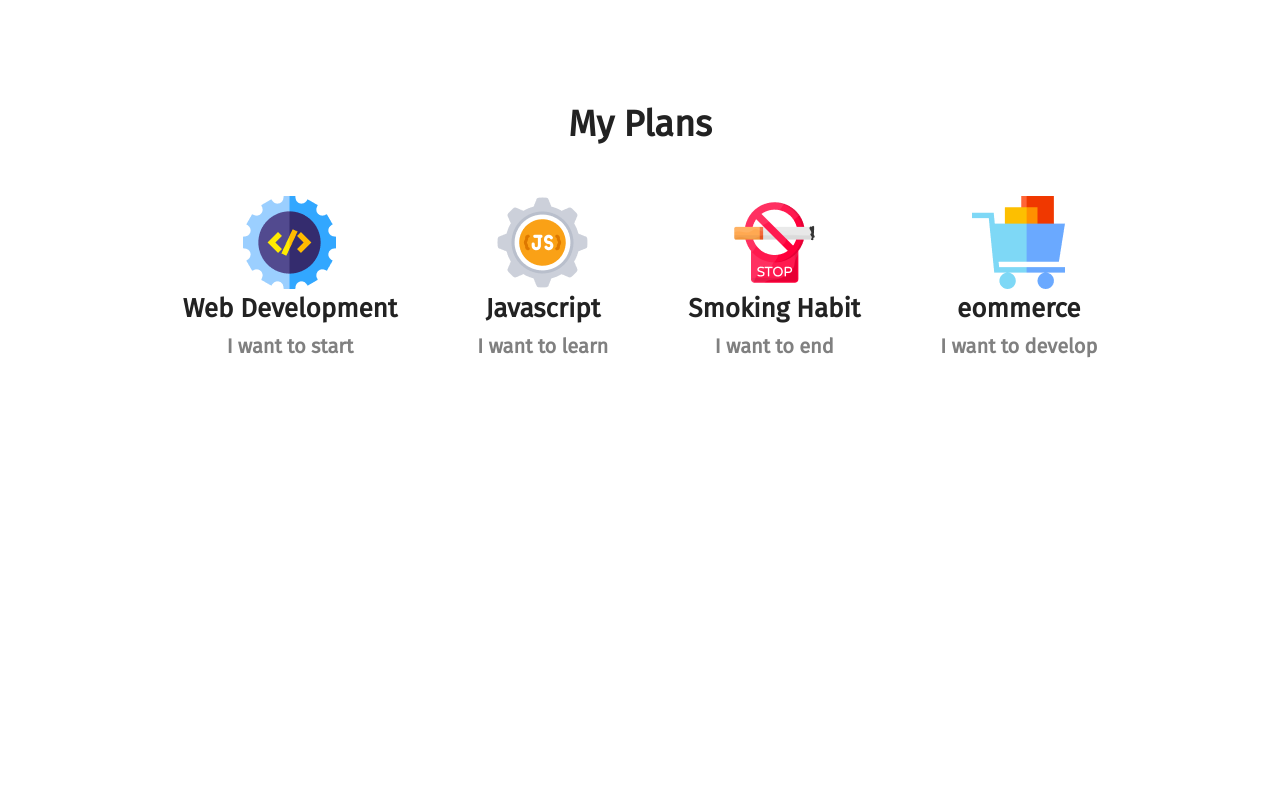
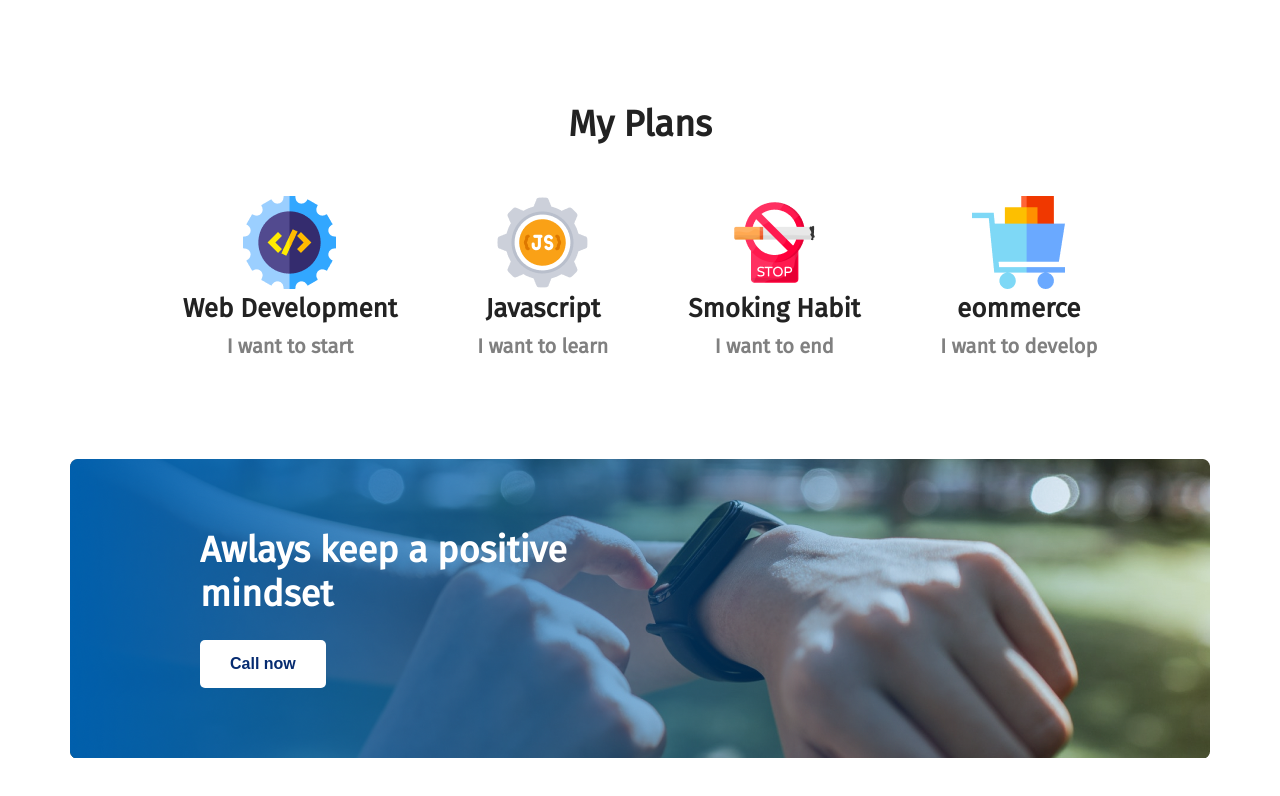
Before and after one commit to fatemaahad7/positive-website, a plain HTML site: page index.html in a window 1280 px wide. Shown: the part 1282-2078 px from the top of the page. Before the commit the page ends 1740 px from the top, so only its background shows below. Drawn offline with Linux system fonts and the light colour scheme.

Commit message:
call now section added with background images

```diff
--- a/index.html
+++ b/index.html
@@ -41,7 +41,7 @@
         </section>
 
         <section class="plan-section">
-            <h3 class="section-title"> My Plans</h3>
+            <h3 class="section-title">My Plans</h3>
             <div class="plan-container">
                 <div class="plan">
                     <img src="images/icons/web.png" alt="">
@@ -65,6 +65,13 @@
                 </div>
             </div>
         </section>
+
+        <section class="call-now">
+            <div class="text-area">
+                <h3 class="section-title"> Awlays keep a positive mindset</h3>
+                <button class="primary-btn">Call now</button>
+            </div>
+        </section>
     </main>
     <footer></footer>
 </body>
--- a/styles.css
+++ b/styles.css
@@ -94,3 +94,23 @@ body {
     font-weight: 700;
     color: grey;
 }
+
+
+/* -------------- CALL NOW SECTION STYLES --------------*/
+.call-now {
+    background-image: url('images/gradient1.png') , url('images/watch.png');
+    background-repeat: no-repeat;
+    background-position: top;
+    padding: 70px 200px;
+    margin-bottom: 100px;
+}
+.call-now .text-area {
+    width: 50%;
+}
+.call-now h3 {
+    color: white;
+}
+.call-now button {
+    color: #062b70;
+    background-color: white;
+}
```
